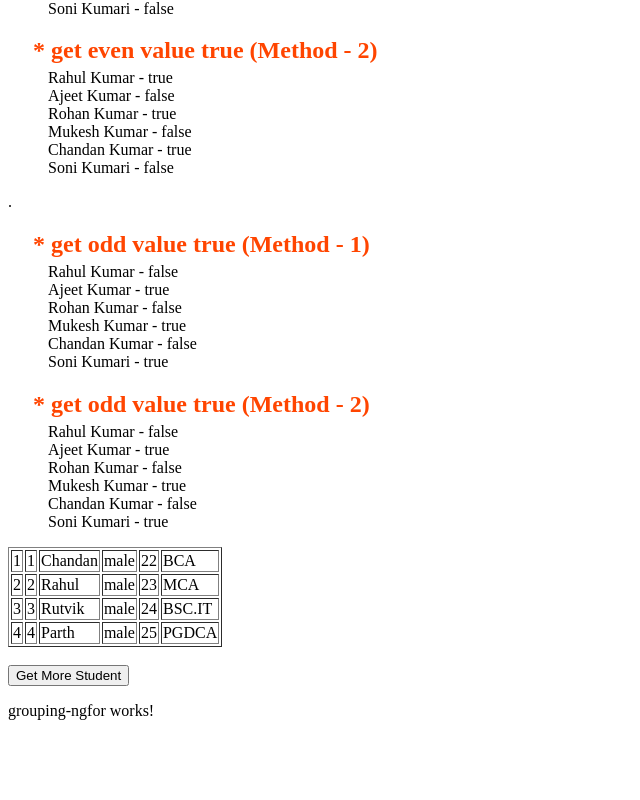
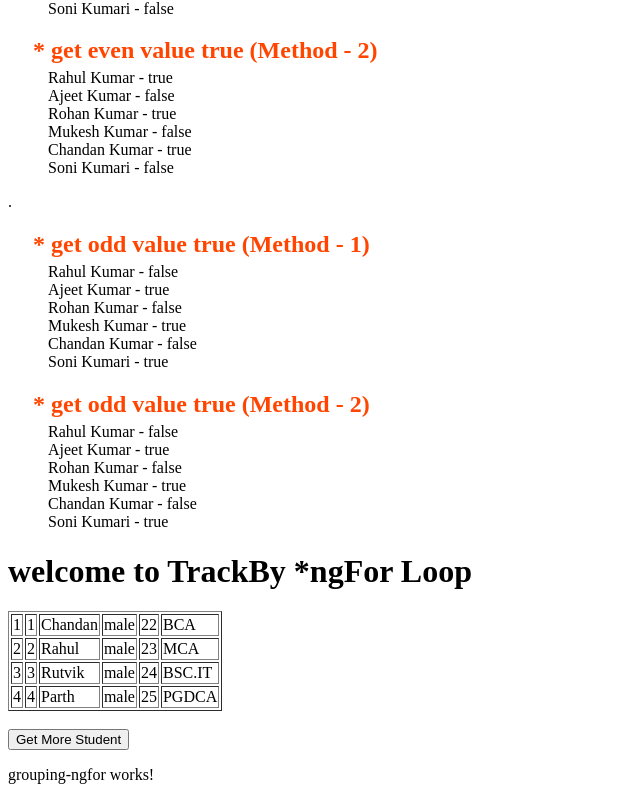
Before and after one commit to Haresh-thumar/Learn-project-Structural-directive-in-angular-13, an Angular app: page / in a window 1280 px wide. Shown: the part 2262-3062 px from the top of the page, without its empty margins (0-640 px from the left). Before the commit the page ends 2998 px from the top, so only its background shows below. Built offline with nearby package versions, Linux system fonts and the light colour scheme.

Commit message:
add title in component

```diff
--- a/src/app/track-by-ng-for/track-by-ng-for.component.html
+++ b/src/app/track-by-ng-for/track-by-ng-for.component.html
@@ -1,3 +1,4 @@
+<h1>welcome to TrackBy *ngFor Loop</h1>
 <table border="1">
   <tr *ngFor="let item of students; let i=index; trackBy:trackByStudentid">
     <td>{{i+1}}</td>
```
